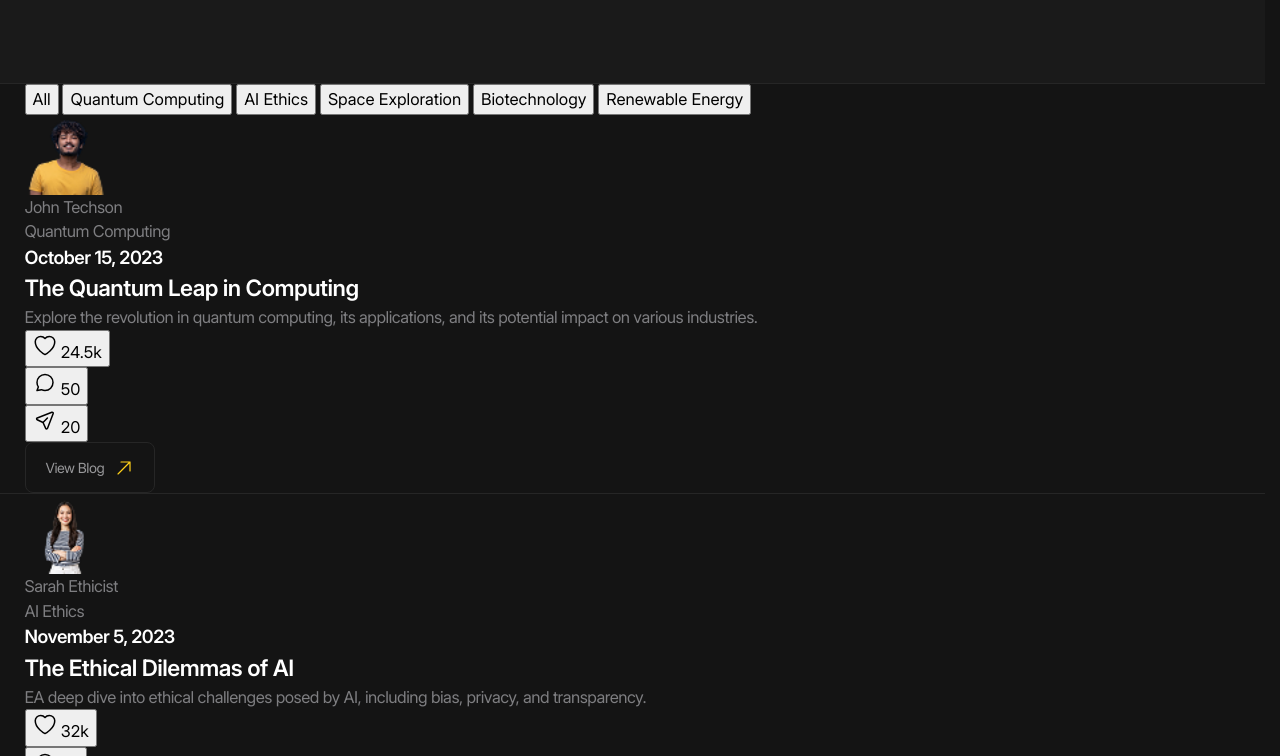
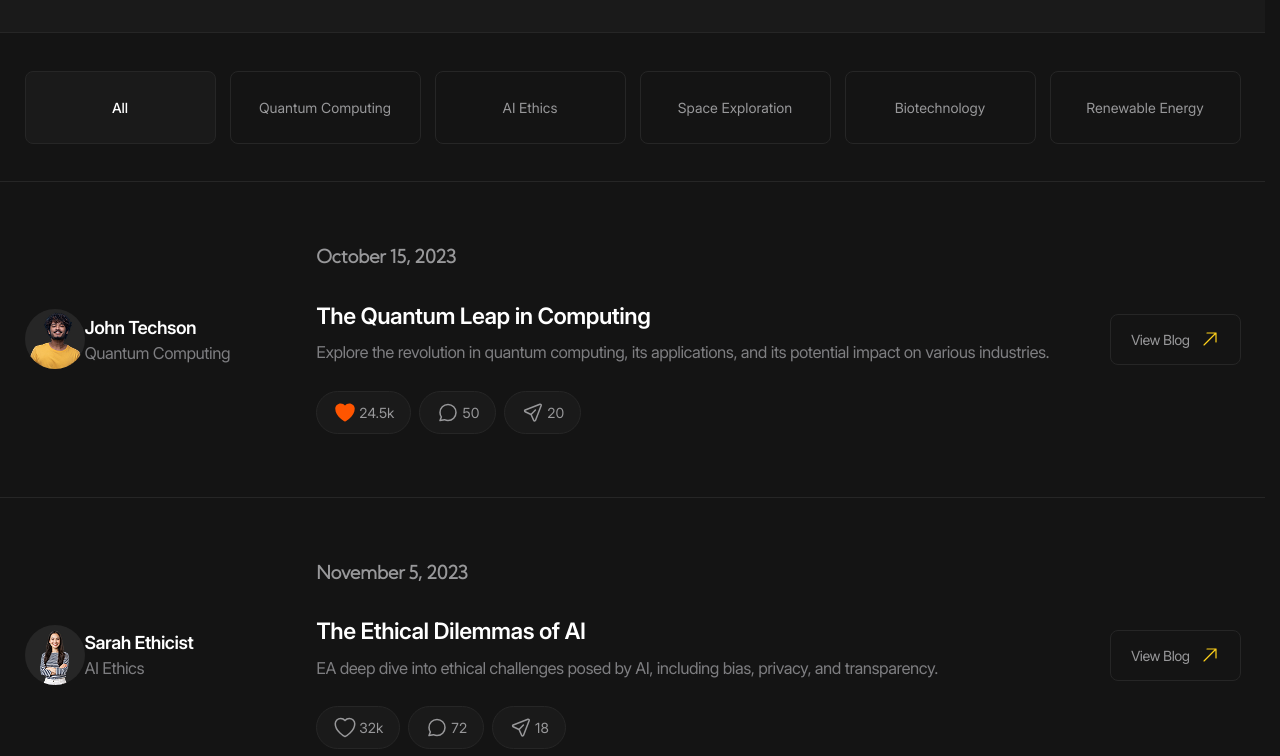
Before and after one commit to viktort1985/future-tech, a website with bundled scripts: page index.html in a window 1280 px wide. Shown: the part 234-990 px from the top of the page. Built offline with nearby package versions, Linux system fonts and the light colour scheme.

Commit message:
styling of section-blog-title is complited

```diff
--- /dev/null
+++ b/styles/blocks/_blog-actions.scss
@@ -0,0 +1,60 @@
+@use '../helpers' as *;
+
+
+.blog-actions {
+  &__list {
+  display: flex;
+  column-gap: rem(10);
+
+    @include laptop {
+      column-gap: rem(8);
+    }
+  }
+
+
+  &__button {
+    display: inline-flex;
+    align-items: center;
+    background-color: var(--color-dark-10);
+    column-gap:  rem(4);
+    font-font: var(--font-family-accent);
+    font-size: rem(18);
+    padding: rem(8) rem(16);
+    border: var(--border);
+    border-radius: rem(100);
+    color: var(--color-grey-60);
+
+    @include laptop {
+      column-gap: rem(2);
+      font-size: rem(14);
+    }
+
+    &.is-active {
+      svg * {
+        fill: var(--color-red);
+        stroke: var(--color-red)s;
+      }
+    }
+  }
+
+  &__icon-wrapper {
+    --size: #{rem(24)};
+
+    @include square(var(--size));
+
+    display: flex;
+
+    @include laptop {
+      --size: rem(20);
+    }
+
+    svg {
+      width: 100%;
+      height: 100%;
+      * {
+        fill: transparent;
+      }
+    }
+  }
+
+}
--- /dev/null
+++ b/styles/blocks/_blog-card.scss
@@ -0,0 +1,31 @@
+@use '../helpers' as *;
+
+.blog-card {
+  display: grid;
+  grid-template-columns: 24% 1fr auto;
+  row-gap: fluid(50, 28);
+  padding-block: fluid(80, 40);
+
+  &__body {
+    display: grid;
+    row-gap: fluid(30, 20)
+  }
+
+  &__date {
+    font-family: var(--font-family-accent);
+    color: var(--color-grey-60);
+  }
+
+  &__info {
+    display: grid;
+    row-gap: fluid(10, 4);
+  }
+
+  &__description {
+    font-size: fluid(18, 14)
+  }
+
+  &__link {
+    align-self: center;
+  }
+}
--- /dev/null
+++ b/styles/blocks/_person-card.scss
@@ -0,0 +1,35 @@
+@use '../helpers' as *;
+
+.person-card {
+  display: flex;
+  align-items:  center;
+  row-gap: fluid(16, 8);
+
+  &__image {
+    width: rem(80);
+    background-color: var(--color-dark-15);
+    border-radius: 50%;
+
+    @include laptop {
+      width: rem(60);
+    }
+  }
+
+  &__body {
+    display: grid;
+
+    @include laptop-above {
+    row-gap: rem(2);
+    }
+  }
+
+  &__name {
+    color: var(--color-light);
+    font-weight: 600;
+    font-size: fluid(20);
+
+    @include laptop {
+      font-size: rem(18);
+    }
+  }
+}
--- a/styles/blocks/_section.scss
+++ b/styles/blocks/_section.scss
@@ -4,6 +4,22 @@
   &__header {
     padding-block: fluid(120, 40);
     background-color: var(--color-dark-10);
+
+    &-inner {
+      &:has(.section__link) {
+        display: grid;
+        align-items: center;
+        column-gap: 1rem;
+
+        @include mobile-above {
+          grid-template-columns: 1fr auto;
+        }
+
+        @include mobile {
+          row-gap: rem(30);
+        }
+      }
+    }
   }
 
   &__info {
--- /dev/null
+++ b/styles/blocks/_tabs.scss
@@ -0,0 +1,53 @@
+@use '../helpers' as *;
+
+.tabs {
+  &__header {
+      border-bottom: var(--border);
+  }
+
+  &__buttons {
+    display: grid;
+    grid-template-columns: repeat(6, 1fr);
+    column-gap: rem(20);
+    padding-block: fluid(50, 20);
+    @include laptop {
+      column-gap: rem(14);
+    }
+  }
+
+  &__button {
+    padding: fluid(30, 18) rem(11);
+    color: var(--color-grey-60);
+    background-color: transparent;
+    border: var(--border);
+    border-radius: rem(8);
+    font-size: rem(18);
+
+    @include laptop {
+      font-size: rem(14);
+    }
+
+    @include hover {
+      color: var(--color-accent);
+      border-color: var(--color-accent);
+    }
+
+    &.is-active {
+      color: var(--color-light);
+      font-weight: 500;
+      background-color: var(--color-dark-10);
+      pointer-events: none;
+    }
+
+  }
+
+  &__content {
+    &:not(.is-active) {
+      display: none;
+    }
+
+    &:focus-visible {
+      outline: -1rem;
+    }
+  }
+}
--- a/styles/main.scss
+++ b/styles/main.scss
@@ -22,6 +22,10 @@
  @use 'blocks/list';
  @use 'blocks/tile';
  @use 'blocks/card';
+ @use 'blocks/person-card';
+ @use 'blocks/blog-actions';
+ @use 'blocks/blog-card';
+ @use 'blocks/tabs';
 
 
  .header,
```
Also changed, not shown: styles/main.css, 1 other file.
